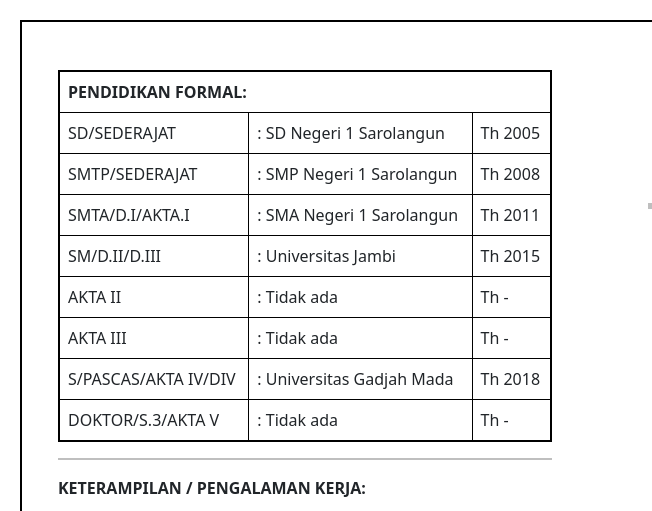
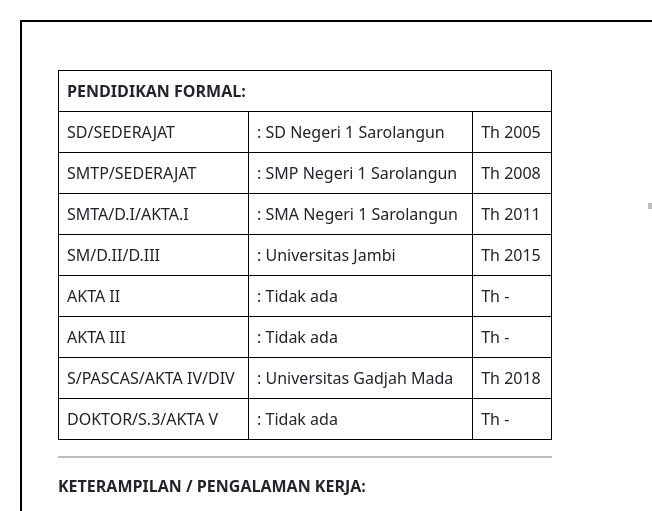
Before and after one commit to uehdud/kartu-kuning, a plain HTML site: page index.html in a window 1280 px wide. Shown: the top 511 px of the page, 0-652 px from the left. Drawn offline with nearby package versions, Linux system fonts and the light colour scheme.

Commit message:
first commit

```diff
--- a/index.html
+++ b/index.html
@@ -149,7 +149,7 @@
     >
       <div class="row">
         <div class="col-6 p-5">
-          <table class="table table-bordered"  style="border: 2px solid #000; border-collapse: collapse">
+          <table class="table table-bordered"  style="border: 1px solid #000; border-collapse: collapse">
             <colgroup>
               <col style="width: auto" />
               <col style="width: auto" />
```
